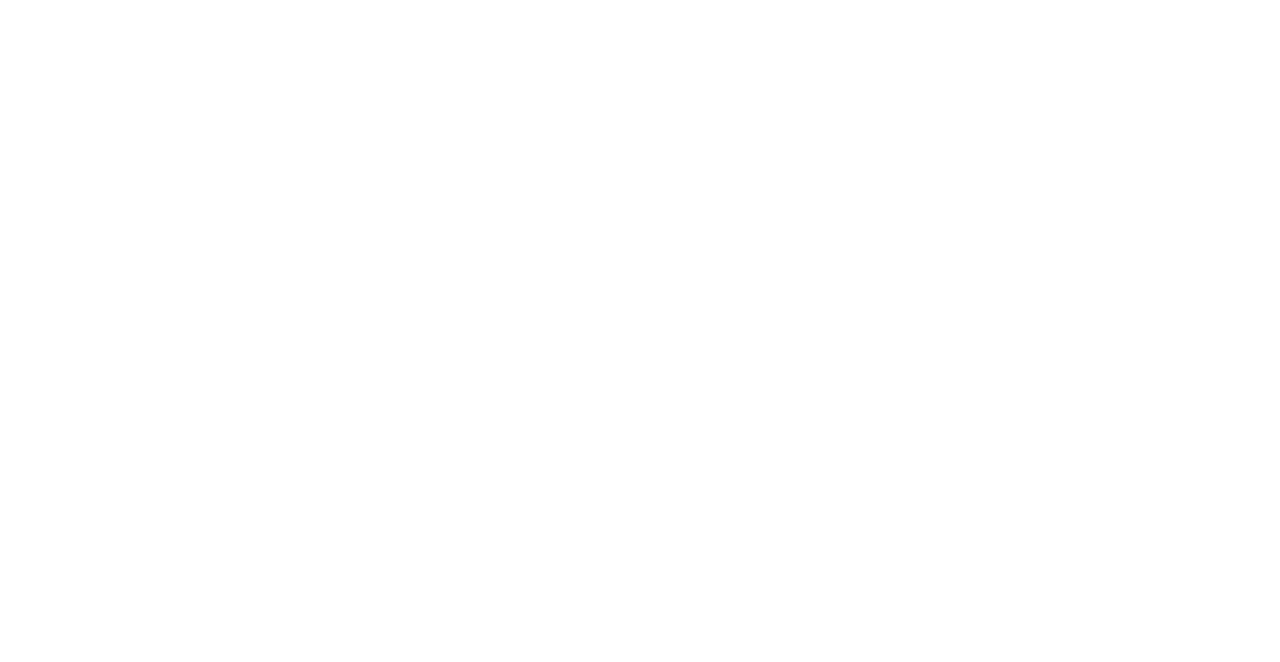
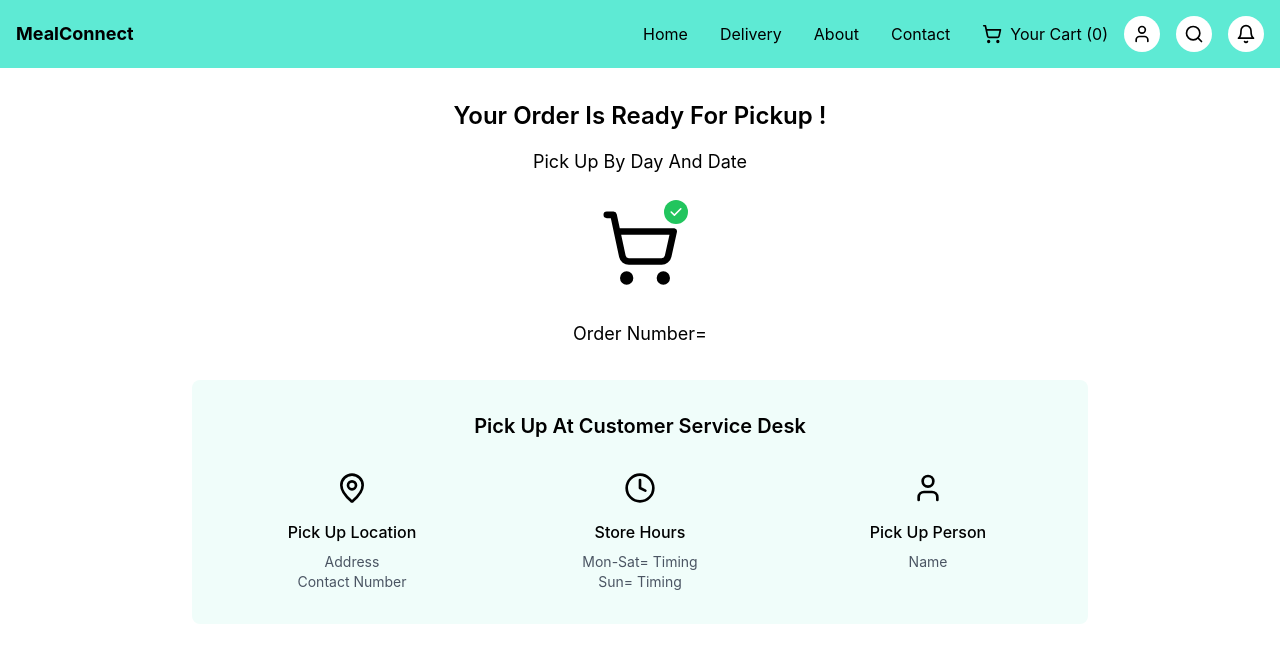
Before and after one commit to mohitraj0801/meal_connect_updated, a React (Create React App) app: page /order-confirmation in a window 1280 px wide. Before the commit this address had no page. Shown: the top 662 px of the page. Built offline with nearby package versions, Linux system fonts and the light colour scheme.

Commit message:
added order confirmation page

```diff
--- a/src/App.js
+++ b/src/App.js
@@ -15,6 +15,7 @@
 import AvailableFoodBanks from './components/AvailableFoodBanks';
 import FoodBankDetails from './components/FoodBankDetails';
 import MealConnectApp from './components/MealConnectApp';
+import OrderConfirmation from './components/OrderConfirmation';
 import { Link } from 'react-router-dom';
 
 
@@ -205,6 +206,14 @@
             </ProtectedRoute>
           }
         />
+        <Route
+          path="/order-confirmation"
+          element={
+            <ProtectedRoute>
+              <OrderConfirmation />
+            </ProtectedRoute>
+          }
+        />
          <Route
           path="/meal-connect-app"
           element={
--- /dev/null
+++ b/src/components/OrderConfirmation.js
@@ -0,0 +1,96 @@
+import React from 'react';
+import { ShoppingCart, MapPin, Clock, User, Search, Bell } from 'lucide-react';
+import { Link } from 'react-router-dom';
+
+const OrderConfirmation = () => {
+  return (
+    <div className="min-h-screen bg-white">
+      {/* Navigation Bar */}
+      <nav className="bg-teal-300 p-4 flex justify-between items-center">
+        <div className="flex items-center space-x-2">
+          <span className="text-lg font-bold">MealConnect</span>
+        </div>
+        <div className="flex space-x-8 items-center">
+          <Link to="/" className="hover:text-gray-600">Home</Link>
+          <Link to="/Delivery-Page" className="hover:text-gray-600">Delivery</Link>
+          <Link to="/about" className="hover:text-gray-600">About</Link>
+          <Link to="/contact" className="hover:text-gray-600">Contact</Link>
+          <div className="flex items-center space-x-4">
+            <div className="flex items-center">
+              <ShoppingCart className="h-5 w-5" />
+              <span className="ml-2">Your Cart (0)</span>
+            </div>
+            <button className="p-2 rounded-full bg-white">
+              <User className="h-5 w-5" />
+            </button>
+            <button className="p-2 rounded-full bg-white">
+              <Search className="h-5 w-5" />
+            </button>
+            <button className="p-2 rounded-full bg-white">
+              <Bell className="h-5 w-5" />
+            </button>
+          </div>
+        </div>
+      </nav>
+
+      {/* Main Content */}
+      <main className="p-8">
+        <div className="max-w-4xl mx-auto">
+          {/* Order Status Header */}
+          <div className="text-center mb-8">
+            <h1 className="text-2xl font-semibold mb-4">Your Order Is Ready For Pickup !</h1>
+            <p className="text-lg">Pick Up By Day And Date</p>
+          </div>
+
+          {/* Order Icon */}
+          <div className="flex justify-center mb-8">
+            <div className="relative">
+              <ShoppingCart className="h-20 w-20 text-black" />
+              <div className="absolute -right-2 -top-2">
+                <div className="bg-green-500 rounded-full p-1">
+                  <svg className="h-4 w-4 text-white" viewBox="0 0 20 20" fill="currentColor">
+                    <path fillRule="evenodd" d="M16.707 5.293a1 1 0 010 1.414l-8 8a1 1 0 01-1.414 0l-4-4a1 1 0 011.414-1.414L8 12.586l7.293-7.293a1 1 0 011.414 0z" clipRule="evenodd" />
+                  </svg>
+                </div>
+              </div>
+            </div>
+          </div>
+
+          {/* Order Number */}
+          <div className="text-center mb-8">
+            <p className="text-lg">Order Number=</p>
+          </div>
+
+          {/* Pickup Information */}
+          <div className="bg-teal-50 p-8 rounded-lg">
+            <h2 className="text-xl font-semibold text-center mb-8">Pick Up At Customer Service Desk</h2>
+
+            <div className="grid grid-cols-3 gap-8">
+              <div className="text-center">
+                <MapPin className="h-8 w-8 mx-auto mb-4" />
+                <h3 className="font-medium mb-2">Pick Up Location</h3>
+                <p className="text-sm text-gray-600">Address</p>
+                <p className="text-sm text-gray-600">Contact Number</p>
+              </div>
+
+              <div className="text-center">
+                <Clock className="h-8 w-8 mx-auto mb-4" />
+                <h3 className="font-medium mb-2">Store Hours</h3>
+                <p className="text-sm text-gray-600">Mon-Sat= Timing</p>
+                <p className="text-sm text-gray-600">Sun= Timing</p>
+              </div>
+
+              <div className="text-center">
+                <User className="h-8 w-8 mx-auto mb-4" />
+                <h3 className="font-medium mb-2">Pick Up Person</h3>
+                <p className="text-sm text-gray-600">Name</p>
+              </div>
+            </div>
+          </div>
+        </div>
+      </main>
+    </div>
+  );
+};
+
+export default OrderConfirmation;
--- a/src/components/RestaurantFoodPage.js
+++ b/src/components/RestaurantFoodPage.js
@@ -55,6 +55,7 @@
     { name: 'Evening meal', image: '/images/14th.jpg' },
     { name: 'Dinner', image: '/images/15th.jpg' }
   ];
+
   return (
     <div className="mt-8">
       <h3 className="text-lg mb-4">Your Cart</h3>
@@ -72,9 +73,17 @@
           </Card>
         ))}
       </div>
+
+      {/* Order Button with Cart Icon */}
+      <div className="fixed bottom-8 right-8 bg-green-500 text-white p-4 rounded-full shadow-lg flex items-center justify-center space-x-2 cursor-pointer">
+        <ShoppingCart className="h-6 w-6" />
+        <span>Order</span>
+      </div>
     </div>
   );
 };
+
+
 
 const RestaurantFoodPage = () => {
   const [menuOpen, setMenuOpen] = useState(false); // State for dropdown menu
```
